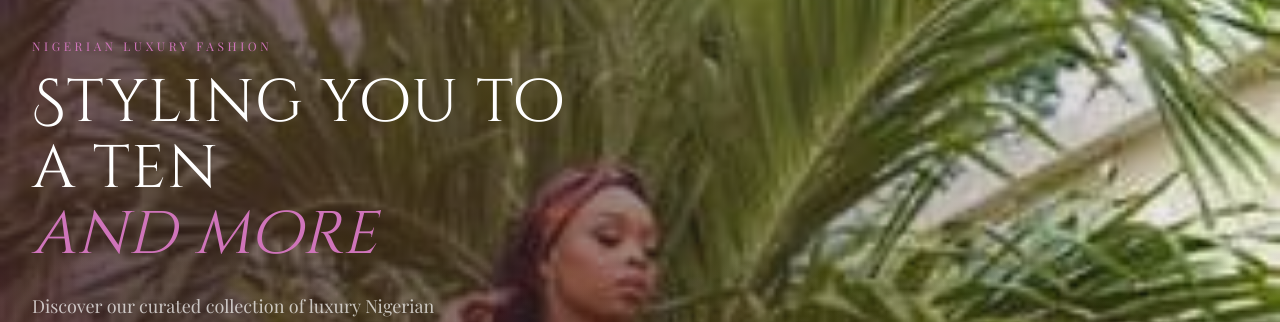
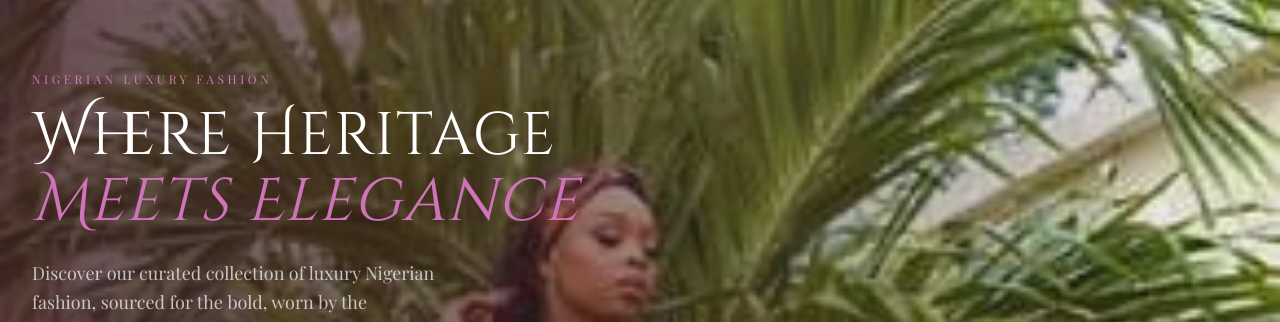
Before and after one commit to stack-Tech-1/Elevens_touch_Frontend, a Next.js app: page / in a window 1280 px wide. Shown: the part 144-466 px from the top of the page. Built offline with nearby package versions, Linux system fonts and the light colour scheme; no server answers; a web font is replaced by a local one.

Commit message:
Update HeroSection.tsx

```diff
--- a/src/components/HeroSection.tsx
+++ b/src/components/HeroSection.tsx
@@ -52,9 +52,9 @@ export default function HeroSection() {
             variants={fadeUp}
             className="font-display text-white text-4xl sm:text-5xl lg:text-6xl leading-[1.1] tracking-wide mb-6"
           >
-            Styling you to a ten
+            Where Heritage
             <br />
-            <span className="text-mauve sm:italic">and more</span>
+            <span className="text-mauve italic">Meets Elegance</span>
           </motion.h1>
 
           <motion.p
```
